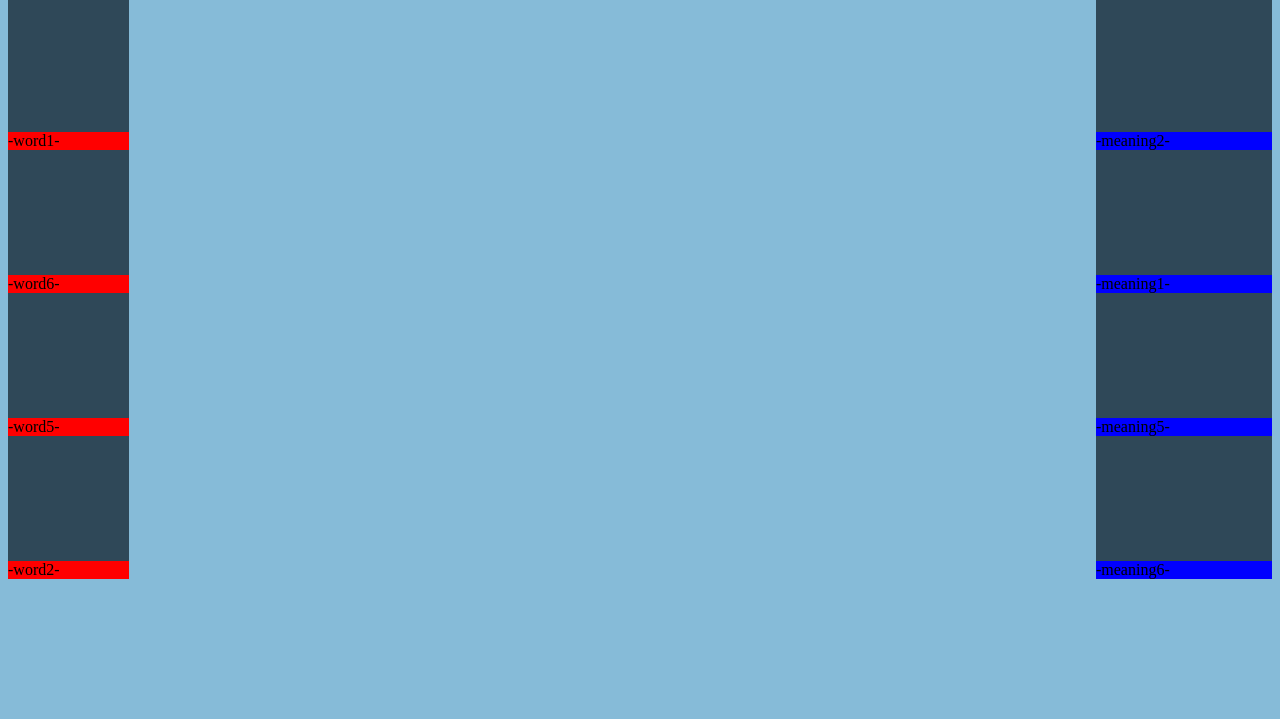
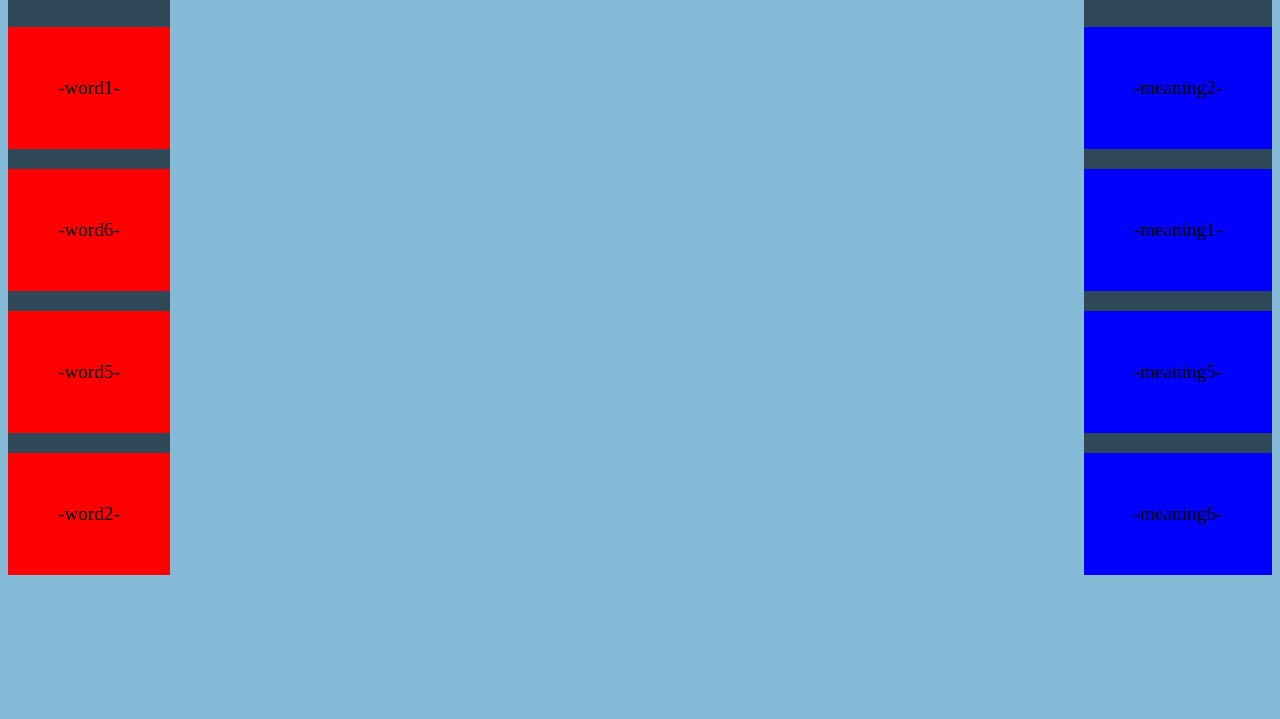
Before and after one commit to lars-sanhudo/VocabularyGame, a React app in the folder lars-app/: page / in a window 1280 px wide. Shown: the part 81-800 px from the top of the page. Built offline with nearby package versions, Linux system fonts and the light colour scheme.

Commit message:
adjusting some stuffs

```diff
--- a/lars-app/src/ItemComponent.js
+++ b/lars-app/src/ItemComponent.js
@@ -47,6 +47,8 @@ function ItemComponent(props) {
                     column.appendChild(document.getElementById("item" + props.position + props.columnposition));
                     document.getElementById("item" + itemControl + 0).style.backgroundColor = colorControl(colorNumber);
                     document.getElementById("item" + props.position + props.columnposition).style.backgroundColor = colorControl(colorNumber);
+                    document.getElementById("item" + itemControl + 0).style.padding = "20px";
+                    document.getElementById("item" + props.position + props.columnposition).style.padding = "20px";
                     colorNumber++;
 
 
@@ -59,7 +61,7 @@ function ItemComponent(props) {
                         if(answerCount === 4){
                             alert("Corrects asnwers.")
                         } else {
-                            alert("Incorrects answers");
+                            alert("Something is not correct. \n Try again.");
                         }
                     }
 
--- a/lars-app/src/index.css
+++ b/lars-app/src/index.css
@@ -17,7 +17,7 @@ body{
   align-items: stretch;
   background-color: rgb(47, 72, 88);
   height: max-content;
-  row-gap: 125px;
+  row-gap: 20px;
 
 
 
@@ -26,8 +26,10 @@ body{
 }
 
 .itemClass {
-  height: max-content;
+  padding: 50px;
   justify-content: center;
+  font-size: larger;
+  text-align: center;
 
 
 
```
